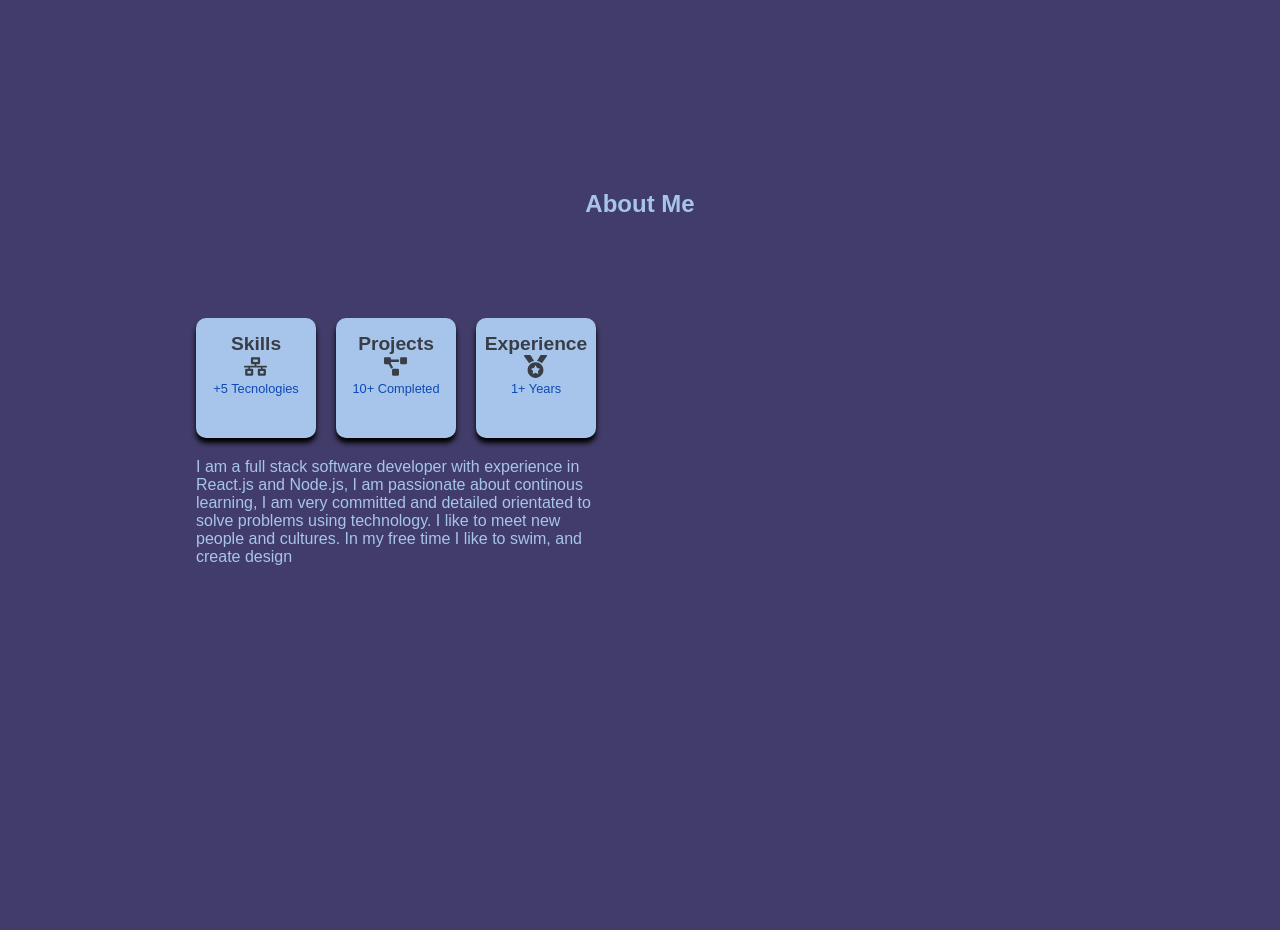
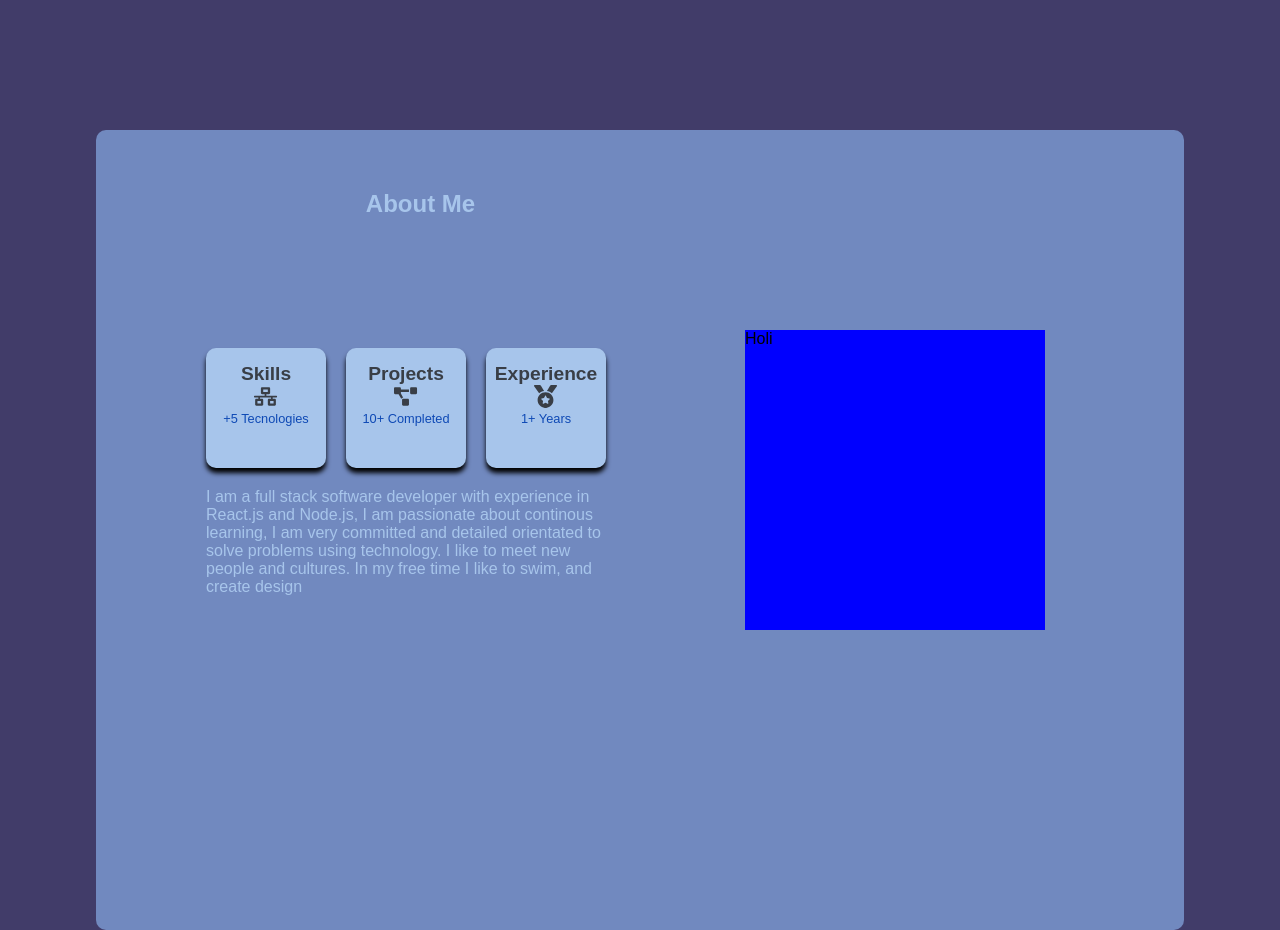
Before and after one commit to jonathanedd/Portafolio, a React (Create React App) app: page / in a window 1280 px wide. Shown: the part 720-1650 px from the top of the page. Built offline with nearby package versions, Linux system fonts and the light colour scheme.

Commit message:
Added flexbox to about me section

```diff
--- a/src/components/AboutMe.js
+++ b/src/components/AboutMe.js
@@ -1,7 +1,13 @@
 import React from "react";
 import { IconContext } from "react-icons";
 import { FaMedal, FaProjectDiagram, FaNetworkWired } from "react-icons/fa";
-import { Cards, Container, Paragraph, Tittle } from "../styles/AboutMe.styles";
+import {
+  Cards,
+  Container,
+  Galery,
+  Paragraph,
+  Tittle,
+} from "../styles/AboutMe.styles";
 
 const Projects = () => {
   return (
@@ -28,22 +34,6 @@ const Projects = () => {
             </div>
           </Cards>
 
-          {/* <Cards>
-            <div>
-              <h2>Projects</h2>
-              <FaProjectDiagram />
-              <p>10+ Completed</p>
-            </div>
-          </Cards> */}
-
-          {/* <Cards>
-            <div>
-              <h2>Experience</h2>
-              <FaMedal />
-              <p>1+ Years</p>
-            </div>
-          </Cards> */}
-
           <Paragraph>
             <p>
               I am a full stack software developer with experience in React.js
@@ -53,6 +43,8 @@ const Projects = () => {
               time I like to swim, and create design
             </p>
           </Paragraph>
+
+          <Galery>Holi</Galery>
         </IconContext.Provider>
       </Container>
     </>
--- a/src/styles/AboutMe.styles.js
+++ b/src/styles/AboutMe.styles.js
@@ -1,11 +1,12 @@
 import styled from "styled-components";
 
 export const Container = styled.div`
-  /* background-color: #7189bf; */
+  background-color: #7189bf;
 
   width: 85%;
-  /* display: flex; */
-  /* flex-direction: column; */
+  display: flex;
+  flex-direction: column;
+  flex-wrap: wrap;
   margin: auto;
   height: 100vh;
   border-radius: 10px;
@@ -25,12 +26,14 @@ export const Tittle = styled.h1`
 export const Cards = styled.div`
   color: #393e46;
   display: flex;
-  margin-left: 80px;
-  margin-top: 100px;
+  width: fit-content;
+  margin-left: 90px;
+  margin-top: 130px;
 
   @media only screen and (max-width: 600px) {
-    margin: 0;
-    display: flex;
+    margin: auto;
+    margin-top: 10px;
+    width: 100%;
   }
 
   div {
@@ -71,13 +74,33 @@ export const Paragraph = styled.p`
   width: 400px;
   height: min-content;
   color: #a7c5eb;
-  margin-left: 100px;
+  margin-left: 110px;
   text-align: start;
   margin-top: 20px;
+  display: flex;
+  flex-wrap: wrap;
 
   @media only screen and (max-width: 600px) {
-    width: 350px;
-    margin-left: 0;
-    margin-top: 30px;
+    width: 100%;
+    margin: auto;
+    margin-top: 5px;
+    padding: 0;
   }
 `;
+
+export const Galery = styled.div`
+  background-color: blue;
+  width: 300px;
+  height: 300px;
+  display: flex;
+  margin-top: 200px;
+
+  @media only screen and (max-width: 600px) {
+    width: 300px;
+    height: 200px;
+    margin: auto;
+    display: flex;
+    flex-direction: column;
+    flex-wrap: wrap;
+  }
+`;
```
